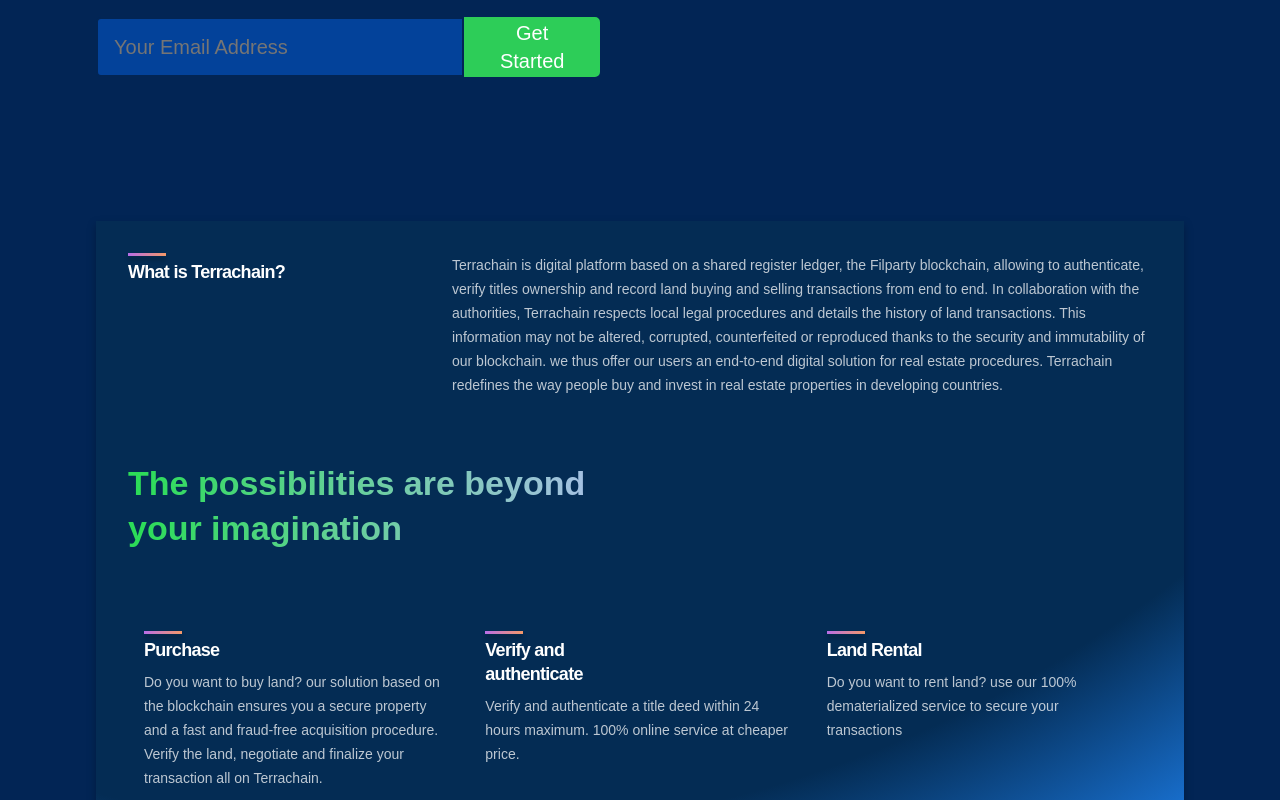
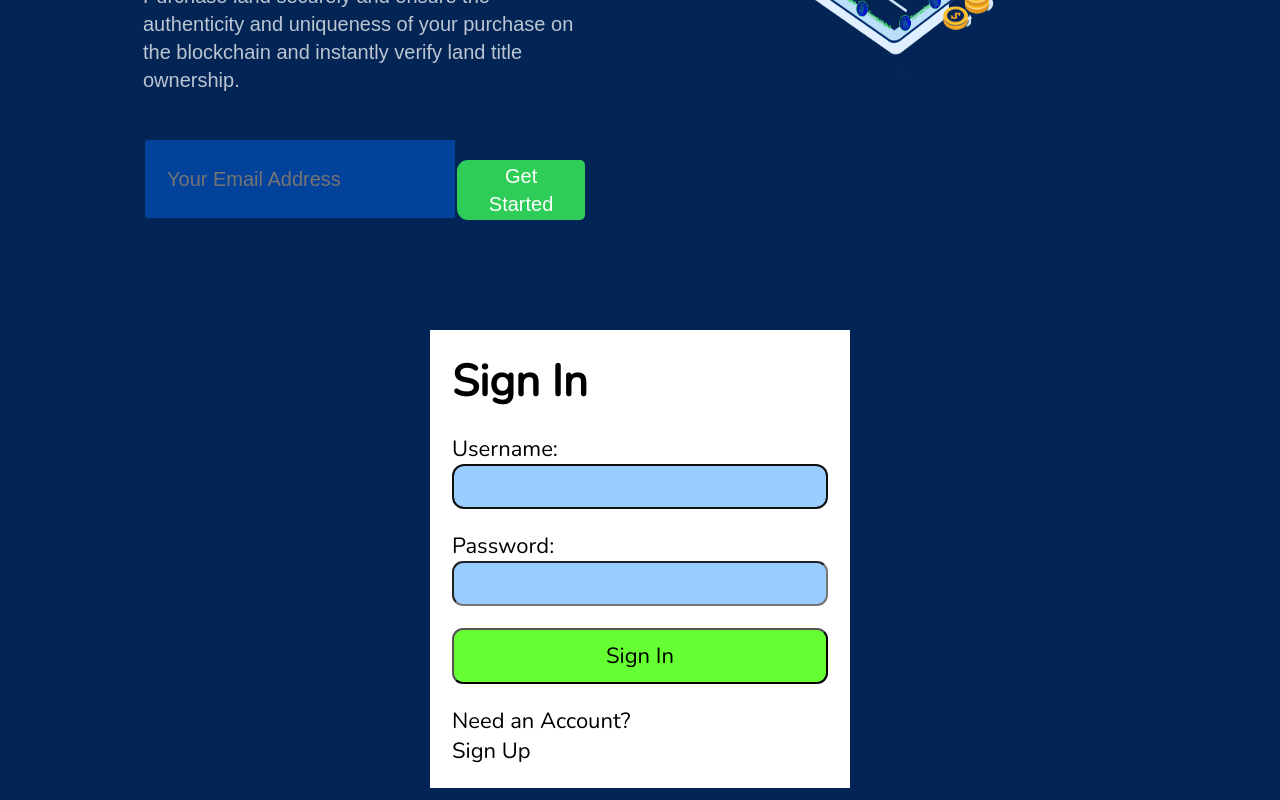
Before and after one commit to mxnuchim/terrachain-landing-page, a React (Create React App) app: page /SignIn in a window 1280 px wide. Shown: the part 640-1440 px from the top of the page. Built offline with nearby package versions, Linux system fonts and the light colour scheme; a web font is replaced by a local one.

Commit message:
SignIn page added

```diff
--- a/package.json
+++ b/package.json
@@ -6,9 +6,12 @@
     "@testing-library/jest-dom": "^5.16.4",
     "@testing-library/react": "^13.2.0",
     "@testing-library/user-event": "^13.5.0",
+    "axios": "^0.27.2",
     "react": "^18.1.0",
     "react-dom": "^18.1.0",
     "react-icons": "^4.3.1",
+    "react-overlays": "^5.2.0",
+    "react-router-dom": "^6.3.0",
     "react-scripts": "5.0.1",
     "web-vitals": "^2.1.4"
   },
--- a/src/App.css
+++ b/src/App.css
@@ -54,6 +54,7 @@
     -webkit-transform: scale(0.5);
     transform: scale(0.5);
   }
+
   100% {
     -webkit-transform: scale(1);
     transform: scale(1);
--- a/src/App.js
+++ b/src/App.js
@@ -3,6 +3,8 @@
 import { Footer, Possibility, Features, WhatTerrachain, Header } from './containers'
 import { Cta, Navbar } from './components'
 import './App.css'
+import SignIn from './components/Pages/SignIn'
+import { Route, Routes } from 'react-router-dom';
 
 
 const App = () => {
@@ -12,6 +14,9 @@
         <Navbar />
         <Header />
       </div>
+      <Routes>
+        <Route exact path="/SignIn" element={<SignIn />} />
+      </Routes>
       <WhatTerrachain />
       <Features />
       <Possibility />
--- /dev/null
+++ b/src/api/axios.js
@@ -0,0 +1,5 @@
+import axios from 'axios';
+
+export default axios.create({
+    baseURL: 'http://localhost:3500'
+});
--- /dev/null
+++ b/src/components/Pages/SignIn.css
@@ -0,0 +1,134 @@
+@import url('https://fonts.googleapis.com/css2?family=Nunito&display=swap');
+
+* {
+    margin: 0;
+    padding: 0;
+    box-sizing: border-box;
+  }
+
+  html {
+    font-family: 'Nunito', sans-serif;
+    font-size: 22px;
+    color: #000000;
+  }
+
+  .App {
+  display: flex;
+  flex-direction: column;
+  justify-content: center;
+  align-items: center;
+  min-height: 100vh;
+  padding: 1rem 0.5rem;
+  }
+
+  .overflow-hidden{
+    overflow:hidden !important;
+}
+
+  .overlay {
+    width: 100%;
+    max-width: 420px;
+    min-height: 400px;
+    display: block;
+    flex-direction: column;
+    justify-content: flex-start;
+    padding: 1rem;
+    background-color: #ffffff;
+    z-index: 10;
+    margin-left: auto;
+    margin-right: auto;
+
+  }
+
+  section {
+    width: 100%;
+    max-width: 420px;
+    min-height: 400px;
+    display: flex;
+    flex-direction: column;
+    justify-content: flex-start;
+    padding: 1rem;
+    background-color: #ffffff;
+  }
+
+  form {
+    display: flex;
+    flex-direction: column;
+    justify-content: space-evenly;
+    flex-grow: 1;
+    padding-bottom: 1rem;
+  }
+
+  /* a, a:visited {
+    color: #000000;
+
+  } */
+
+  input[type="text"],
+  input[type="password"],
+  button,
+  textarea {
+  font-family: 'Nunito', sans-serif;
+  font-size: 22px;
+  padding: 0.25rem;
+  border-radius: 0.5rem;
+  background-color: #99ccff;
+  }
+
+  label {
+  margin-top: 1rem;
+  }
+
+  button {
+    margin-top: 1rem;
+    }
+
+  button {
+  padding: 0.5rem;
+  background-color: #66ff33;
+  }
+
+  .instructions {
+    font-size: 0.75rem;
+    border-radius: 0.5rem;
+    background: #000;
+    color: #fff;
+    padding: 0.25rem;
+    position: relative;
+    bottom: -10px;
+  }
+
+  .instructions > svg {
+    margin-right: 0.25rem;
+  }
+
+  .offscreen {
+    position: absolute;
+    left: -9999px;
+  }
+
+  .hide {
+    display: none;
+  }
+
+  .valid {
+    color: limegreen;
+    margin-left: 0.25rem;
+  }
+
+  .invalid {
+    color: red;
+    margin-left: 0.25rem;
+  }
+
+  .errmsg {
+    background-color: lightpink;
+    color: firebrick;
+    font-weight: bold;
+    padding: 0.5rem;
+    margin-bottom: 0.5rem;
+  }
+
+  .line {
+    display: inline-block;
+  }
--- /dev/null
+++ b/src/components/Pages/SignIn.js
@@ -0,0 +1,108 @@
+import { useRef, useState, useEffect, useContext } from 'react';
+import AuthContext from "../../context/AuthProvider";
+import './SignIn.css';
+import axios from '../../api/axios';
+
+
+const LOGIN_URL = '/auth';
+
+function SignIn() {
+    const { setAuth } = useContext(AuthContext);
+    const userRef = useRef();
+    const errRef = useRef();
+
+    const [user, setUser] = useState('');
+    const [pwd, setPwd] = useState('');
+    const [errMsg, setErrMsg] = useState('');
+    const [success, setSuccess] = useState(false);
+
+    useEffect(() => {
+        userRef.current.focus();
+    }, [])
+
+    useEffect(() => {
+        setErrMsg('');
+    }, [user, pwd])
+
+    const handleSubmit = async (e) => {
+        e.preventDefault();
+
+        try {
+            const response = await axios.post(LOGIN_URL,
+                JSON.stringify({ user, pwd }),
+                {
+                    headers: { 'Content-Type': 'application/json' },
+                    withCredentials: true
+                }
+            );
+            console.log(JSON.stringify(response?.data));
+            const accessToken = response?.data?.accessToken;
+            const roles = response?.data?.roles;
+            setAuth({ user, pwd, roles, accessToken });
+            setUser('');
+            setPwd('');
+            setSuccess(true);
+        } catch (err) {
+            if (!err?.response) {
+                setErrMsg('No Server Response');
+            } else if (err.response?.status === 400) {
+                setErrMsg('Missing Username or Password');
+            } else if (err.response?.status === 401) {
+                setErrMsg('Unauthorized');
+            } else {
+                setErrMsg('Login Failed');
+            }
+            errRef.current.focus();
+        }
+    }
+
+    return (
+        <>
+            {success ? (
+                <section>
+                    <h1>You are logged in!</h1>
+                    <br />
+                    <p>
+                        <a href="#">Go to Home</a>
+                    </p>
+                </section>
+            ) : (
+                <div class="overlay">
+                    <p ref={errRef} className={errMsg ? "errmsg" : "offscreen"} aria-live="assertive">{errMsg}</p>
+                    <h1>Sign In</h1>
+                    <form onSubmit={handleSubmit}>
+                        <label htmlFor="username">Username:</label>
+                        <input
+                            type="text"
+                            id="username"
+                            ref={userRef}
+                            autoComplete="off"
+                            onChange={(e) => setUser(e.target.value)}
+                            value={user}
+                            required
+                        />
+
+                        <label htmlFor="password">Password:</label>
+                        <input
+                            type="password"
+                            id="password"
+                            onChange={(e) => setPwd(e.target.value)}
+                            value={pwd}
+                            required
+                        />
+                        <button>Sign In</button>
+                    </form>
+                    <p>
+                        Need an Account?<br />
+                        <span className="line">
+                            {/*put router link here*/}
+                            <a href="#">Sign Up</a>
+                        </span>
+                    </p>
+                </div>
+            )}
+        </>
+    )
+}
+
+export default SignIn
--- a/src/components/navbar/Navbar.jsx
+++ b/src/components/navbar/Navbar.jsx
@@ -2,10 +2,17 @@
 import { RiMenu3Line, RiCloseLine } from 'react-icons/ri';
 import './Navbar.css'
 import terraLogo from '../../assets/terraLogo.png'
+import { useNavigate } from 'react-router-dom';
 
 
 const Navbar = () => {
   const [toggleMenu, setToggleMenu] = useState(false);
+
+  const navigate = useNavigate();
+   const handleOnClick =()=>{
+   navigate("/SignIn")
+   };
+
 
   return (
     <div className="terrachain__navbar">
@@ -21,7 +28,7 @@
         </div>
       </div>
       <div className="terrachain__navbar-sign">
-        <p>Sign in</p>
+        <p type='button' onClick={handleOnClick}>Sign in</p>
         <button type="button">Sign up</button>
       </div>
       <div className="terrachain__navbar-menu">
--- /dev/null
+++ b/src/context/AuthProvider.js
@@ -0,0 +1,15 @@
+import { createContext, useState } from "react";
+
+const AuthContext = createContext({});
+
+export const AuthProvider = ({ children }) => {
+    const [auth, setAuth] = useState({});
+
+    return (
+        <AuthContext.Provider value={{ auth, setAuth }}>
+            {children}
+        </AuthContext.Provider>
+    )
+}
+
+export default AuthContext;
--- a/src/index.js
+++ b/src/index.js
@@ -3,5 +3,8 @@
 
 import App from './App.js';
 import './index.css';
+import { BrowserRouter as Router } from 'react-router-dom';
 
-ReactDOM.render(<App />, document.getElementById('root'));
+ReactDOM.render(<Router>
+  <App />
+</Router>, document.getElementById('root'));
```
Also changed, not shown: 2 other files (tests, documents, lock files or other folders). Lines whose indentation alone changed are shown as unchanged.
